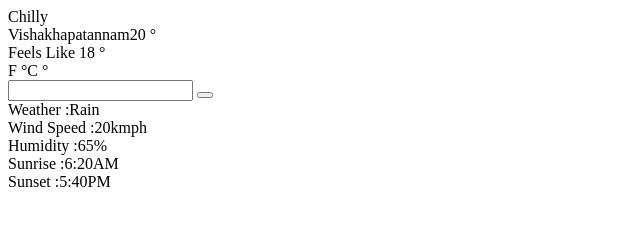
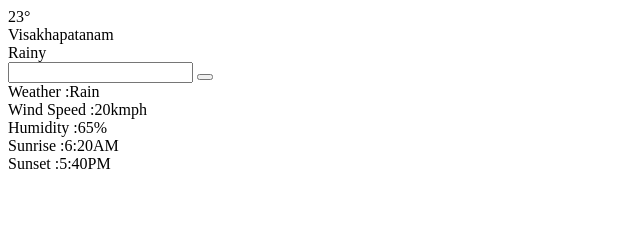
Before and after one commit to DasTapan/Weather-App, a plain HTML site: page index.html in a window 1280 px wide. Shown: the whole page, without its empty margins (0-640 px from the left). Drawn offline with Linux system fonts and the light colour scheme.

Commit message:
Refactor weather div

```diff
--- a/index.html
+++ b/index.html
@@ -10,15 +10,16 @@
   <body>
     <div class="container">
       <div class="left-box">
-        <div class="weather">
-          <div class="icon-div">
-            <div class="icon"></div>
-            <span>Chilly</span>
+        <div class="weather one">
+          <div class="temp">23&deg;</div>
+          <span class="city">Visakhapatanam</span>
+          <div class="icon">
+            <div></div>
+            <span>Rainy</span>
           </div>
-          <span>Vishakhapatannam</span><span>20 &deg;</span>
         </div>
-        <div class="weather"><span>Feels Like </span><span>18 &deg;</span></div>
-        <div class="weather"><span>F &deg;</span><span>C &deg;</span></div>
+        <div class="weather two"></div>
+        <div class="weather three"></div>
       </div>
       <div class="right-box">
         <div class="form-box">
```
